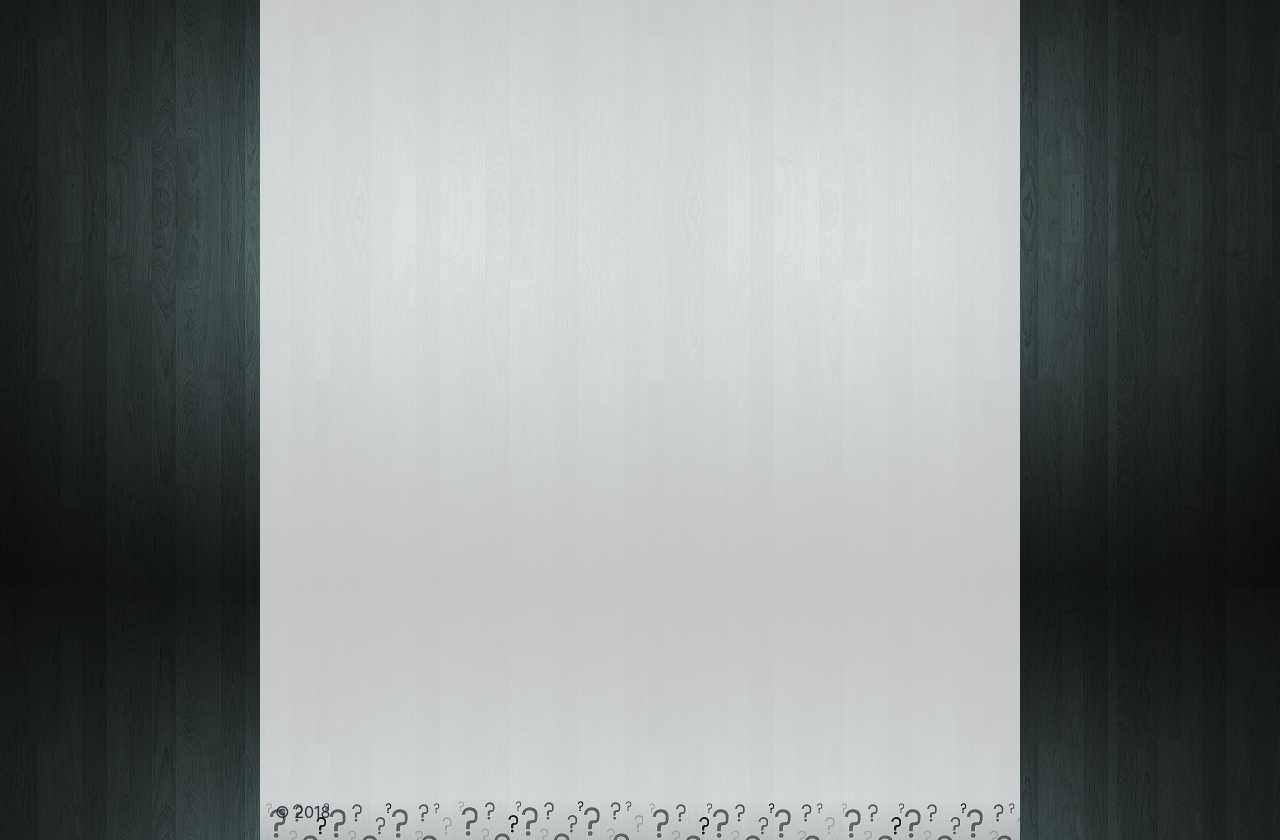
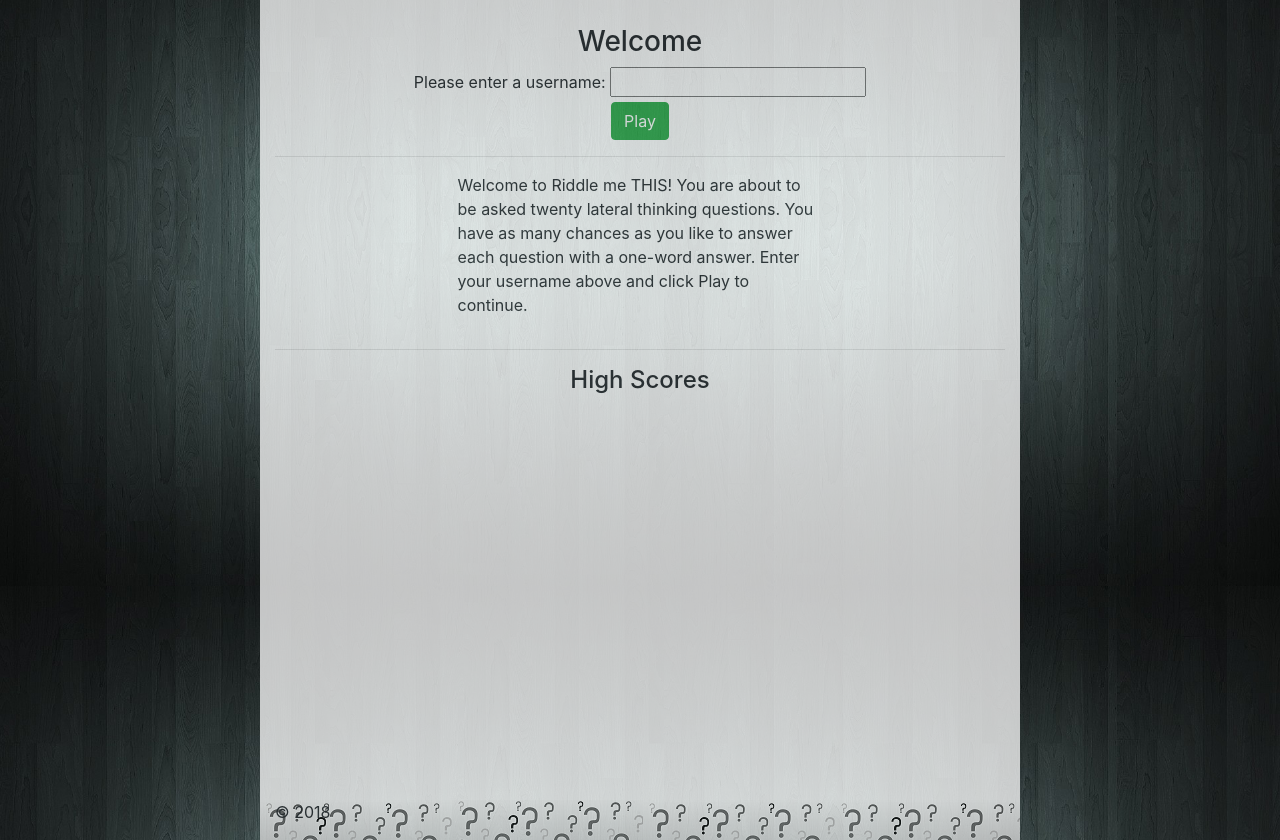
Before and after one commit to hfolcot/riddle-me-this, a Flask app: page / in a window 1280 px wide. Shown: the part 120-960 px from the top of the page. Run offline with Flask 2, Linux system fonts and the light colour scheme; some libraries are stand-ins or nearby versions.

Commit message:
basic layout of index.html added

```diff
--- a/static/style.css
+++ b/static/style.css
@@ -20,6 +20,7 @@ body {
     height: 100vh;
     background-color: white;
     opacity: 0.75;
+    padding-top: 25px;
 }
 
 .footer {
@@ -27,3 +28,12 @@ body {
     background-image: url("qmarkbg.png");
     opacity: 0.75;
 }
+
+.text-centered {
+    text-align: center;
+}
+
+.instructions {
+    margin-left: 25%;
+    margin-right: 25%;
+    }
--- a/templates/index.html
+++ b/templates/index.html
@@ -1,4 +1,35 @@
-{% extends 'base.html' %}
-{% block content %}
+<!--This file uses base.html as a template and all additional content should go between the block and end content tags below-->
+{% extends 'base.html' %} {% block content %}
+
+<h3 class="text-centered">Welcome</h3>
+
+<form class="text-centered">
+    <!--Input form for username-->
+    <div class="form-group">
+        <label for="username">Please enter a username:</label>
+        <input type="text" id="username"></input><br>
+        <button type="submit" class="btn btn-success">Play</button>
+    </div>
+</form>
+
+<hr class="featurette-divider">
+
+<section class="container">
+    <!--Game Instuctions-->
+    <div class="row">
+        <div class="col-xs-6 instructions">
+            <p>Welcome to Riddle me THIS! You are about to be asked twenty lateral thinking questions. You have as many chances as you like to answer each question with a one-word answer. Enter your username above and click Play to continue.</p>
+        </div>
+    </div>
+</section>
+
+<hr class="featurette-divider">
+
+<aside class="text-centered">
+    <!--High score table to go here-->
+    <h4>High Scores</h4>
+    <table>
+    </table>
+</aside>
 
 {% endblock %}
```
